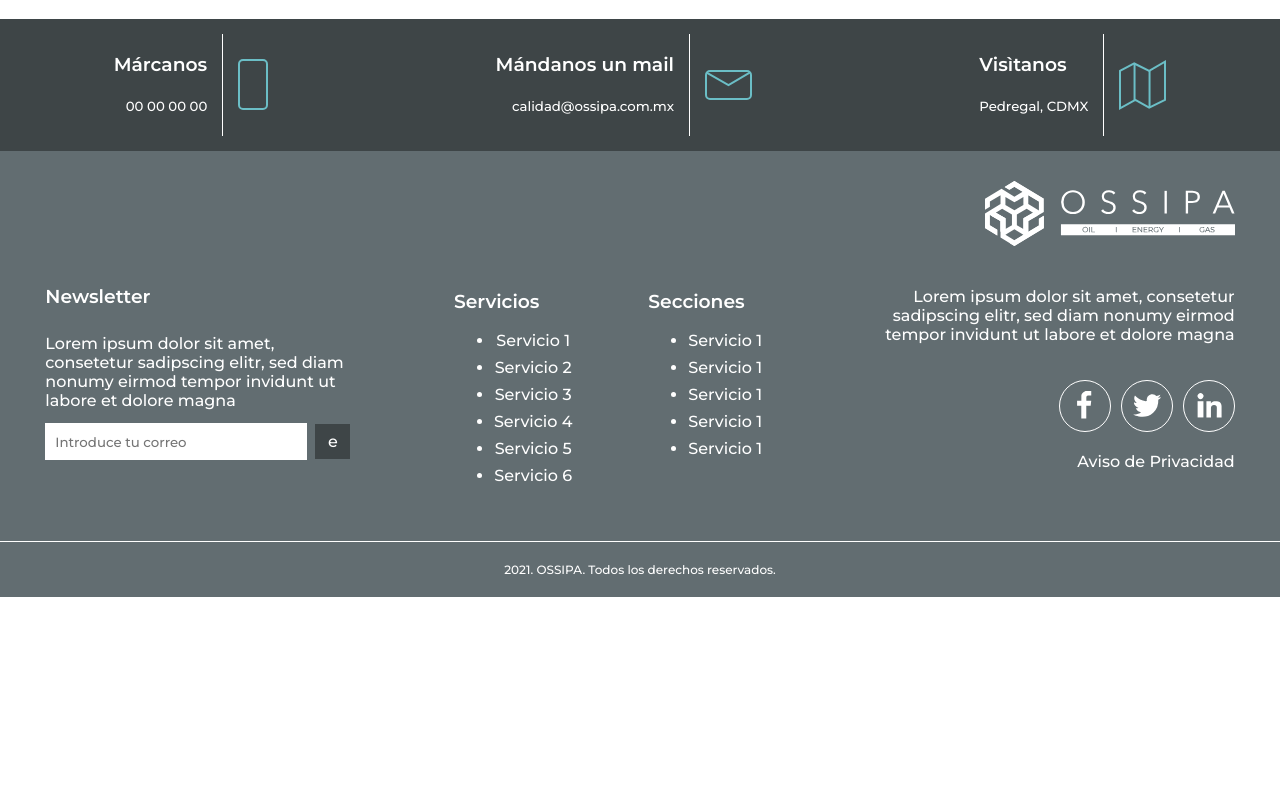
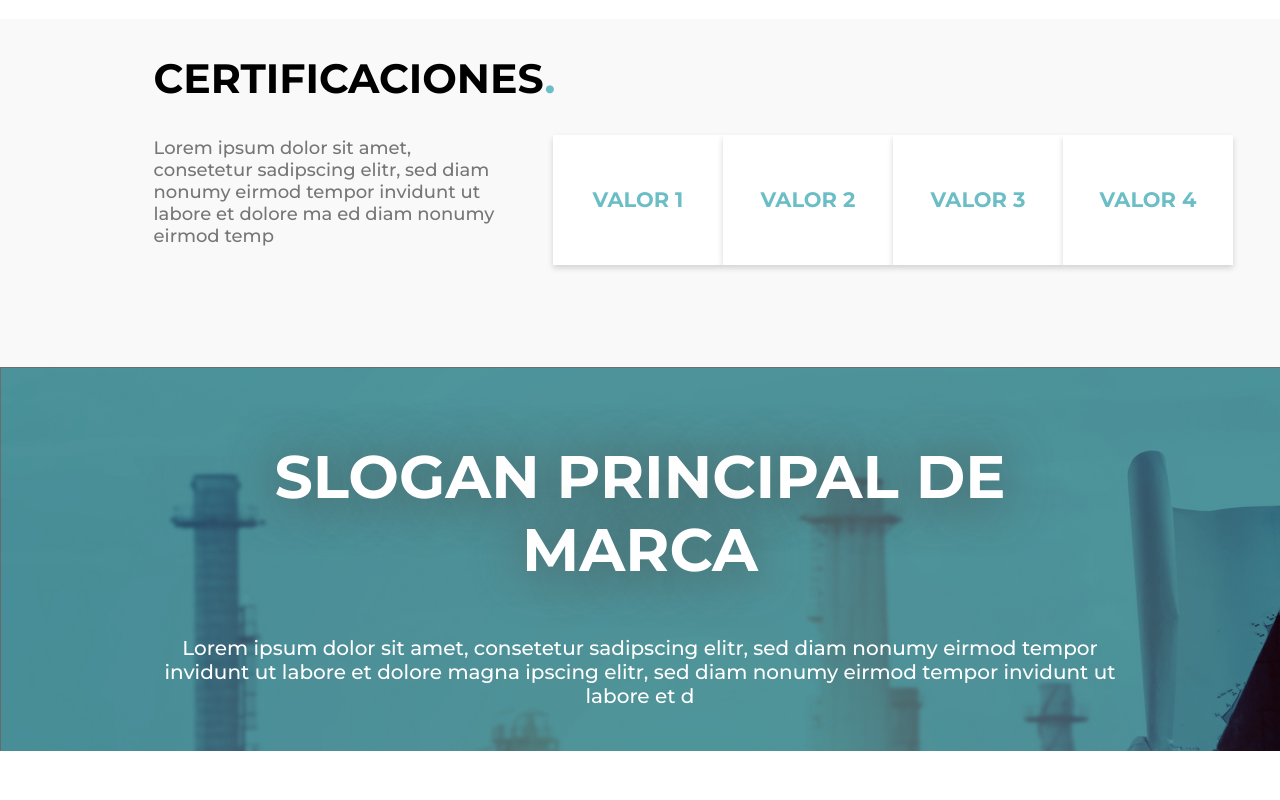
Before and after one commit to marquesin/proyectoossipa, a React (Create React App) app: page /nosotros in a window 1280 px wide. Shown: the part 1240-2040 px from the top of the page. Before the commit the page ends 1837 px from the top, so only its background shows below. Built offline with nearby package versions, Linux system fonts and the light colour scheme.

Commit message:
Pestaña de nosotros hasta "Slogan"

```diff
--- /dev/null
+++ b/src/Components/Nosotros/Certificaciones/Certificaciones.css
@@ -0,0 +1,51 @@
+.containerCertificaciones{
+    display: flex;
+    background-color: #F9F9F9;
+    opacity: 1;
+    padding-left: 12%;
+    padding-right: 10%;
+    padding-bottom: 8%;
+}
+
+.containerTitleyPCertificaciones{
+    width: 35%;
+}
+
+.titleCertificaciones{
+    font-weight: 700;
+    font-size: 41px;
+    letter-spacing: 0px;
+    opacity: 1;
+}
+.titleCertificacionesColor{
+    color: #6BBEC6;
+}
+.pCertificaciones{
+    color: #767676;
+    letter-spacing: 0px;
+    opacity: 1;
+    font-size: 18px;
+    font-weight: 500;
+    text-align: left;
+}
+
+.containerValoresCertificaciones{
+    display: flex;
+    align-items: flex-end;
+    justify-content: center;
+    margin-left: 5%;
+}
+
+.valoresDeCertificaciones{
+background: #FFFFFF;
+box-shadow: 0px 3px 6px #00000029;
+opacity: 1;
+width: 170px;
+height: 130px;
+color: #6BBEC6;
+font-size: 21px;
+font-weight: 700;
+display: flex;
+align-items: center;
+justify-content: center;
+}
--- /dev/null
+++ b/src/Components/Nosotros/Certificaciones/Certificaciones.js
@@ -0,0 +1,25 @@
+import React from "react";
+import "./Certificaciones.css";
+
+export default function Certificaciones() {
+  return (
+    <section className="containerCertificaciones">
+      <div className="containerTitleyPCertificaciones">
+        <h1 className="titleCertificaciones">
+          CERTIFICACIONES<span className="titleCertificacionesColor">.</span>
+        </h1>
+        <p className="pCertificaciones">
+          Lorem ipsum dolor sit amet, consetetur sadipscing elitr, sed diam
+          nonumy eirmod tempor invidunt ut labore et dolore ma ed diam nonumy
+          eirmod temp
+        </p>
+      </div>
+      <div className="containerValoresCertificaciones">
+        <div className="valoresDeCertificaciones">VALOR 1</div>
+        <div className="valoresDeCertificaciones">VALOR 2</div>
+        <div className="valoresDeCertificaciones">VALOR 3</div>
+        <div className="valoresDeCertificaciones">VALOR 4</div>
+      </div>
+    </section>
+  );
+}
--- a/src/Components/Nosotros/Nosotros.js
+++ b/src/Components/Nosotros/Nosotros.js
@@ -4,6 +4,8 @@ import Header from "../Header/Header";
 import Footer from "../Footer/Footer";
 import Banner from "./Banner/Banner";
 import NuestraHistoria from "./NuestraHistoria/NuestraHistoria";
+import Certificaciones from "./Certificaciones/Certificaciones";
+import Slogan from "./Slogan/Slogan";
 
 export default function Nosotros() {
   return (
@@ -11,6 +13,8 @@ export default function Nosotros() {
       <Header />
       <Banner />
       <NuestraHistoria />
+      <Certificaciones />
+      <Slogan />
       <Footer />
     </main>
   );
--- a/src/Components/Nosotros/NuestraHistoria/NuestraHistoria.css
+++ b/src/Components/Nosotros/NuestraHistoria/NuestraHistoria.css
@@ -1,6 +1,6 @@
 .containerNuestraHistoria{
     display: flex;
-    padding-left: 8%;
+    padding-left: 12%;
     padding-right: 12%;
     margin-top: 8%;
     margin-bottom: 8%;
--- /dev/null
+++ b/src/Components/Nosotros/Slogan/Slogan.css
@@ -0,0 +1,33 @@
+.containerSlogan{
+    background-image: url("./images/Slogan.png");
+    width: 100%;
+    height: 30vw;
+    display: flex;
+    justify-content: center;
+    align-items: center;
+    flex-direction: column;
+    margin-bottom: 8%;
+}
+
+.containerTexSlogan{
+    padding-left: 12%;
+    padding-right: 12%;
+}
+
+.titleSlogan{
+    font-size: 60px;
+    font-weight: 700;
+    letter-spacing: 0px;
+    color: #FFFFFF;
+    text-shadow: 0px 3px 50px #4B4B4BE8;
+    opacity: 1;
+}
+
+.pSlogan{
+    letter-spacing: 0px;
+    color: #FFFFFF;
+    opacity: 1;
+    font-size: 20px;
+    font-weight: 500;
+    text-align: center;
+}
--- /dev/null
+++ b/src/Components/Nosotros/Slogan/Slogan.js
@@ -0,0 +1,17 @@
+import React from "react";
+import "./Slogan.css";
+
+export default function Slogan() {
+  return (
+    <section className="containerSlogan">
+      <div className="containerTexSlogan">
+        <h1 className="titleSlogan">SLOGAN PRINCIPAL DE MARCA</h1>
+        <p className="pSlogan">
+          Lorem ipsum dolor sit amet, consetetur sadipscing elitr, sed diam
+          nonumy eirmod tempor invidunt ut labore et dolore magna ipscing elitr,
+          sed diam nonumy eirmod tempor invidunt ut labore et d
+        </p>
+      </div>
+    </section>
+  );
+}
```
Also changed, not shown: src/Components/Nosotros/Slogan/images/Slogan.png (added).
